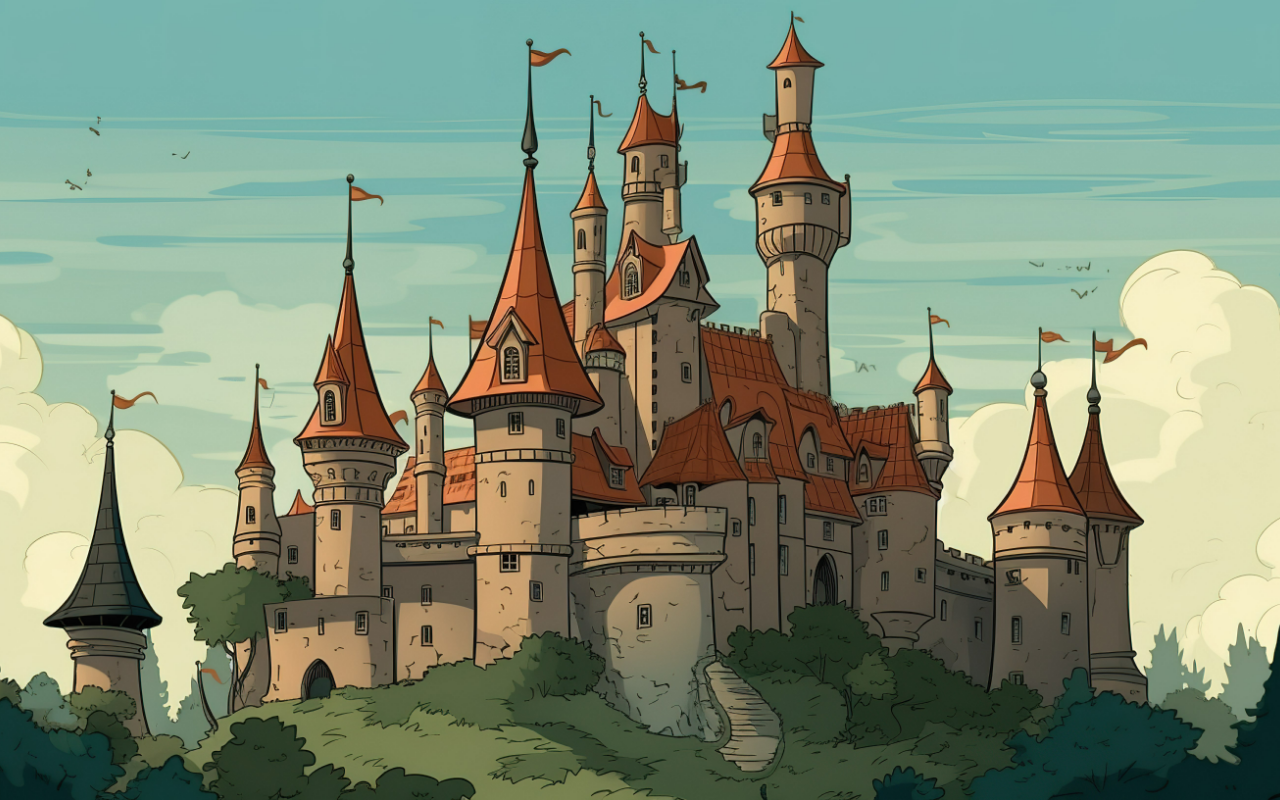
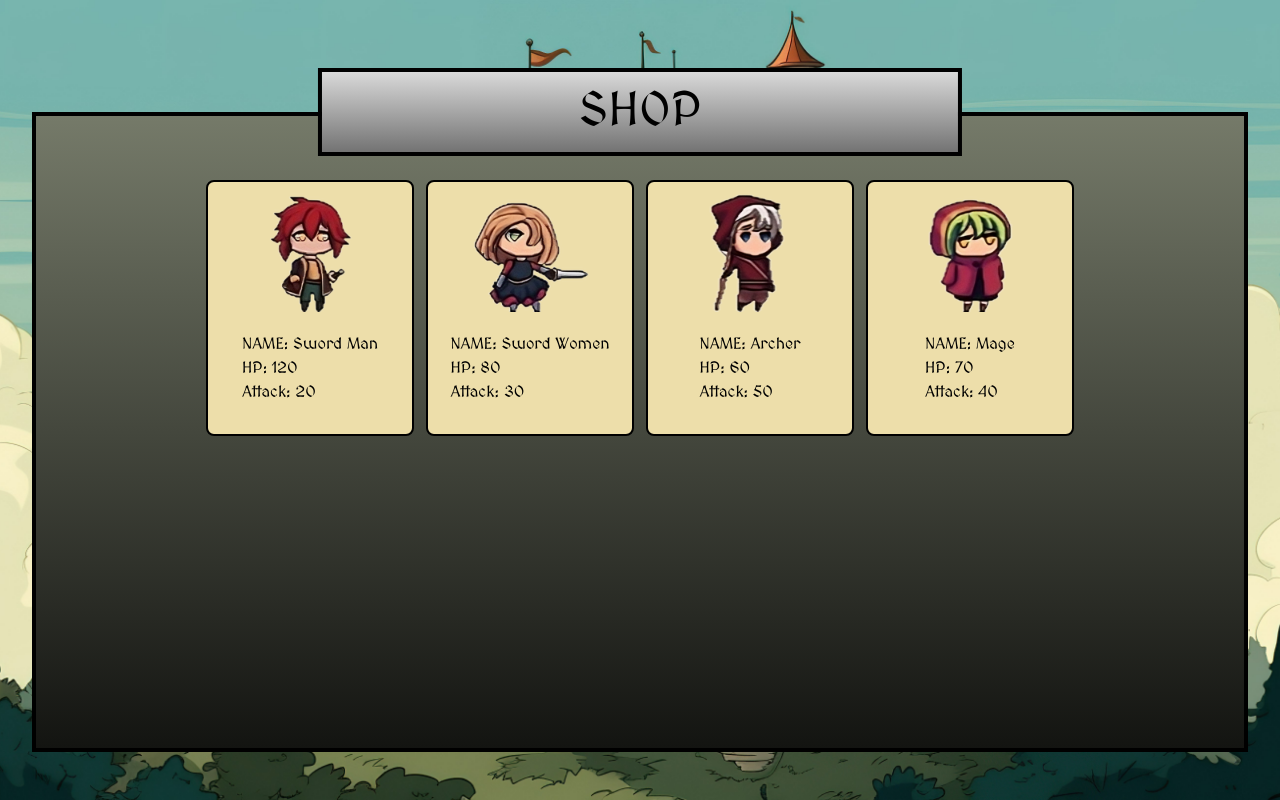
Before and after one commit to SleepyLe0/PROJECT2-SEC-1-VueView, a Vue app: page /shop in a window 1280 px wide. Built offline with nearby package versions, Linux system fonts and the light colour scheme.

Commit message:
update pages/shop V1

```diff
--- a/src/components/pages/Shop.vue
+++ b/src/components/pages/Shop.vue
@@ -1,13 +1,23 @@
 <script setup>
-
+import heros from "../../assets/heros";
+import Cardcharater from "../common/Cardcharater.vue";
+const headBanner = "bg-gradient-to-b from-[#D9D9D9] to-[#737373]";
+const outerContainer = "bg-gradient-to-b from-[#757A69] to-[#131411]";
 </script>
 
 <template>
-    <div>
-
+  <div class="relative mx-8 mt-28 pt-16 h-[80vh] border-4 border-black " :class="outerContainer">
+    <div
+      class="absolute px-64 py-4 -top-1 left-1/2 -translate-x-1/2 -translate-y-1/2 border-4 border-black "
+      :class="headBanner">
+      <h1 class="font-main text-center text-5xl text-black">
+        SHOP
+      </h1>
     </div>
+    <div v-if="heros.pop()" >
+      <Cardcharater />
+      </div>
+  </div>
 </template>
 
-<style scoped>
-
-</style>
+<style scoped></style>
```
